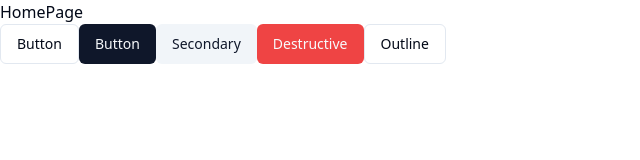
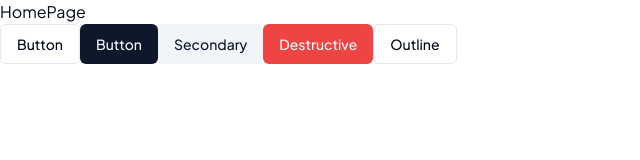
Before and after one commit to Bobby-coder/Primekart-Frontend, a React (Vite) app: page / in a window 1280 px wide. Shown: the top 160 px of the page, without its empty margins (0-640 px from the left). Built offline with nearby package versions, Linux system fonts and the light colour scheme.

Commit message:
Jakarta Sans font family and some global styles added

```diff
--- a/src/index.css
+++ b/src/index.css
@@ -1,3 +1,4 @@
+@import url("https://fonts.googleapis.com/css2?family=Plus+Jakarta+Sans:wght@200..800&display=swap");
 @tailwind base;
 @tailwind components;
 @tailwind utilities;
@@ -67,3 +68,19 @@
     @apply bg-background text-foreground;
   }
 }
+
+/* Hide the spinner controls in WebKit browsers (Chrome, Safari) */
+input[type="number"]::-webkit-inner-spin-button,
+input[type="number"]::-webkit-outer-spin-button {
+  -webkit-appearance: none;
+  margin: 0;
+}
+
+/* Hide the spinner controls in Firefox */
+input[type="number"] {
+  -moz-appearance: textfield;
+}
+
+body {
+  font-family: "Plus Jakarta Sans", sans-serif;
+}
```
